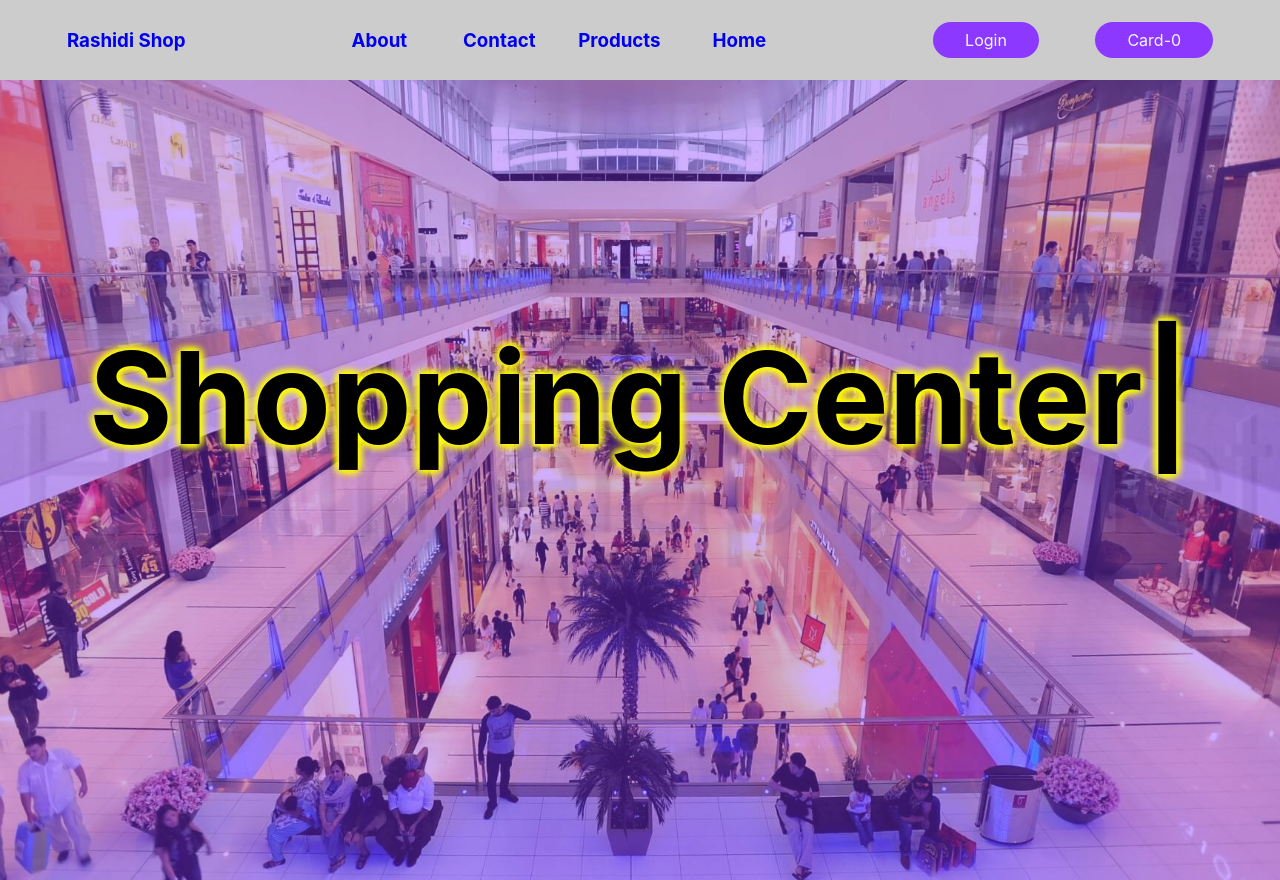
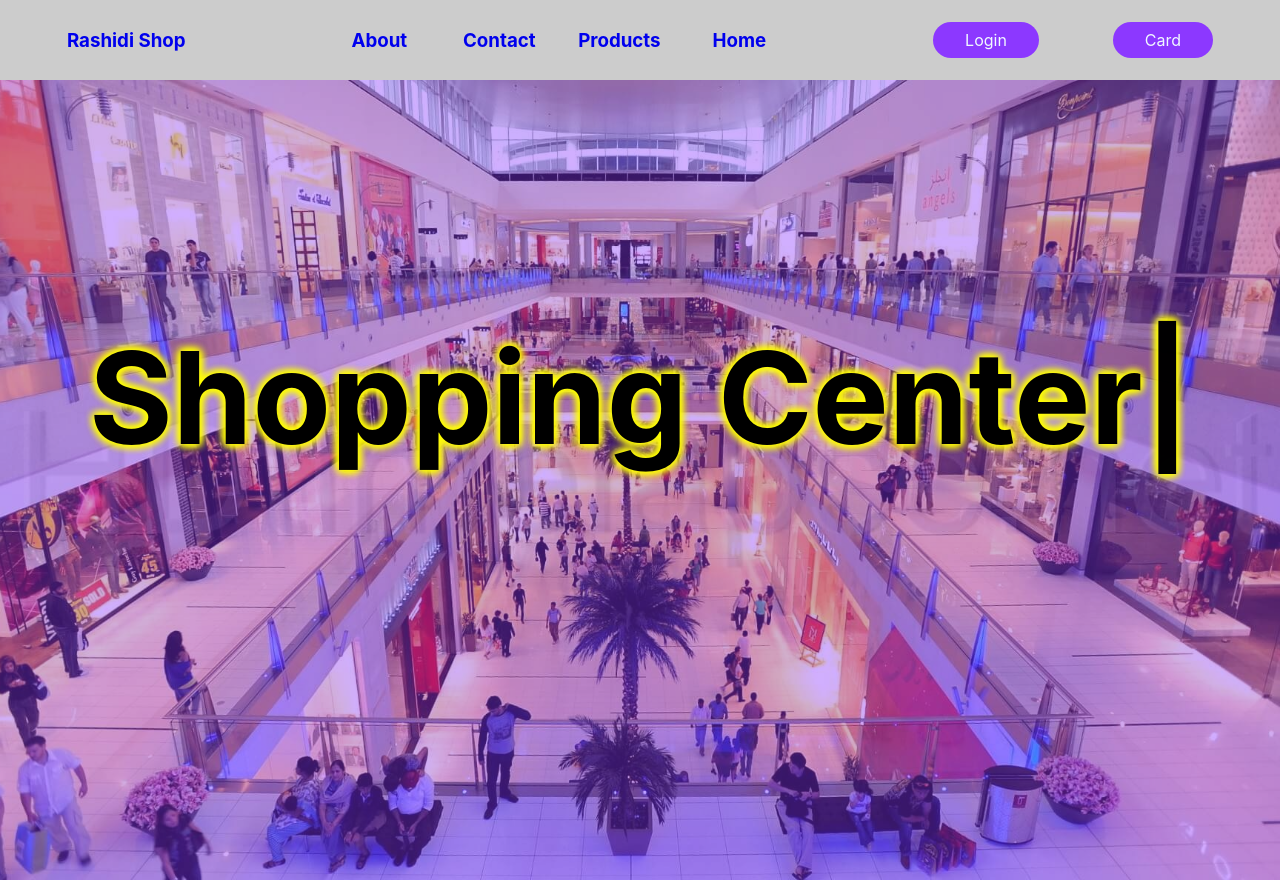
Before and after one commit to betteriq/ecommerce-one, a React (Create React App) app: page / in a window 1280 px wide. Built offline with nearby package versions, Linux system fonts and the light colour scheme.

Commit message:
seventh-step

```diff
--- a/src/components/layouts/Navbar.js
+++ b/src/components/layouts/Navbar.js
@@ -3,7 +3,7 @@ import { Link } from "react-router-dom";
 import { useSelector } from "react-redux";
 
 const Navbar = () => {
-  const numbers = useSelector((state) => state.number);
+  const numbers = useSelector((state) => state);
   return (
     <nav>
       <h3>
@@ -20,13 +20,14 @@ const Navbar = () => {
           <Link to="Products">Products</Link>
         </h3>
         <h3 className="liner">
-          <Link to="about">Home</Link>
+          <Link to="/">Home</Link>
         </h3>
       </div>
       <div className="nav-two">
         <button className="btn">Login</button>
-        <button className="btn">Card-{numbers}</button>
+        <button className="btn">Card</button>
       </div>
+      {console.log("ddddddddddddd",numbers)}
     </nav>
   );
 };
--- a/src/components/layouts/Product.js
+++ b/src/components/layouts/Product.js
@@ -21,7 +21,7 @@ const Product = () => {
         <div className="product-second">
           <h2>{state.title}</h2>
           <p>{state.description}</p>
-          <button className="btn" onClick={()=>dispatcher(Add())}>Add to Cart</button>
+          <button className="btn" onClick={()=>dispatcher(Add(state))}>Add to Cart</button>
         </div>
       </div>
     </div>
--- a/src/components/redux/Reducer.js
+++ b/src/components/redux/Reducer.js
@@ -2,11 +2,11 @@ const initialize = {
   number: 0,
 };
 
-const Reducer = (state = { number: 0 }, action) => {
+const Reducer = (state = [], action) => {
   switch (action.type) {
     case "add":
       console.log("Add switch");
-      return { number: state.number + 1 };
+      return [...state, { action: action.payload }];
     default:
       return state;
   }
--- a/src/components/redux/action.js
+++ b/src/components/redux/action.js
@@ -1,6 +1,7 @@
-export const Add = () => {
+export const Add = (added) => {
   console.log("addddddd");
   return {
     type: "add",
+    payload: added,
   };
 };
--- a/src/index.css
+++ b/src/index.css
@@ -89,7 +89,7 @@ main h1 {
 }
 .products-ul {
   display: flex;
-  background-color: #8c38ff;
+  background: linear-gradient(to top right, #8c38ff, #af81f0);
   justify-content: center;
   align-items: center;
   flex-wrap: wrap;
```
Also changed, not shown: src/App.js (+52 -0 lines).
